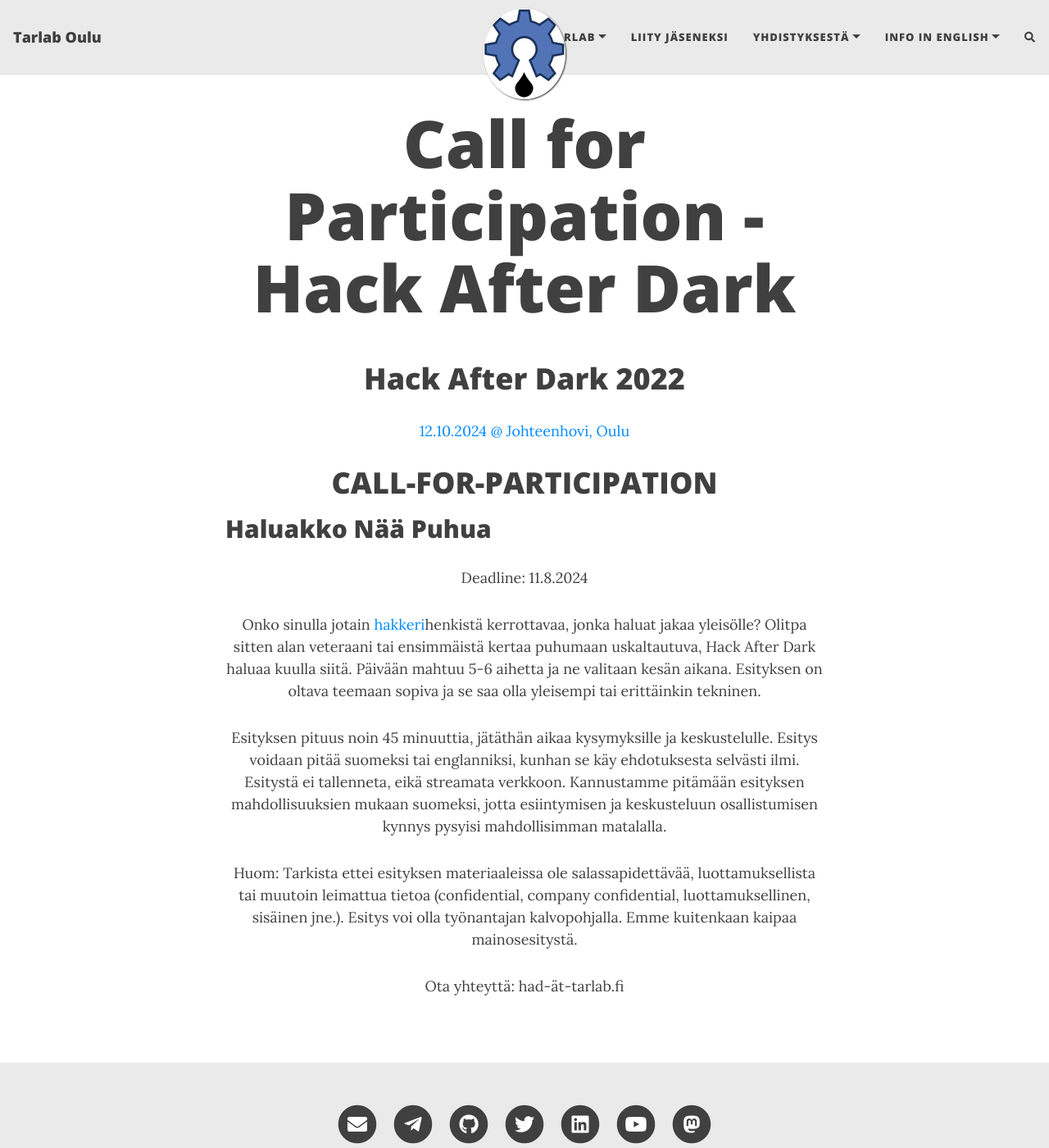
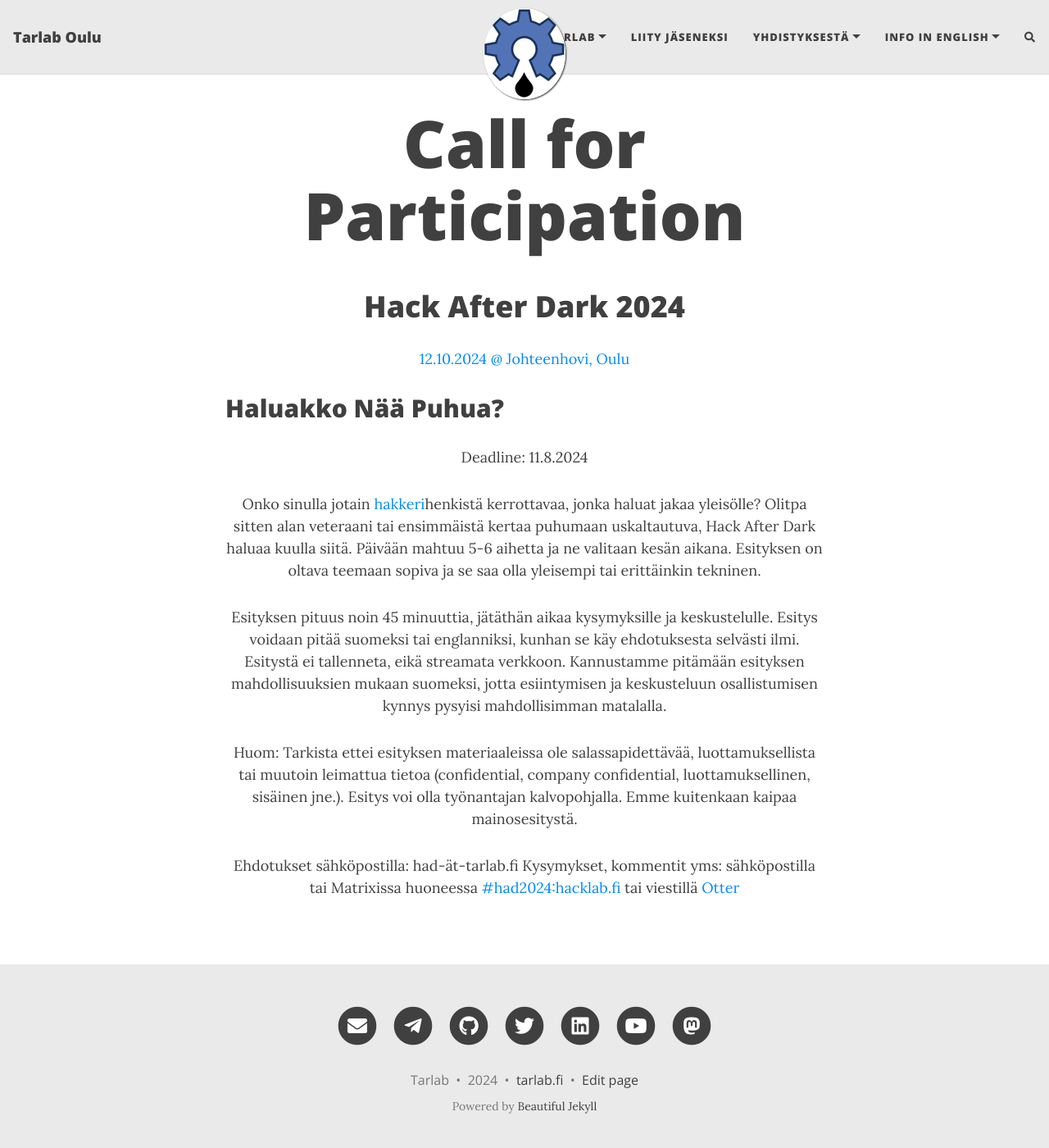
Before and after one commit to Tarlab/tarlab.github.io, a Jekyll site: the page built from _pages/cfp.md, in a window 1280 px wide and 1400 px high. Shown: the whole window at 82% size. Built offline with Jekyll 4.4.1, drawn with Linux system fonts in a browser that asks for light colours; nearby versions of some CDN libraries; comment, search, counter and statistics services are not loaded.

Commit message:
Contact info and minor tweaks.

```diff
--- a/_pages/cfp.md
+++ b/_pages/cfp.md
@@ -1,11 +1,10 @@
 ---
 layout: page
-title: Call for Participation - Hack After Dark
+title: Call for Participation
 ---
-# Hack After Dark 2022
+# Hack After Dark 2024
 [12.10.2024 @ Johteenhovi, Oulu](https://tarlab.fi/HackAfterDark/)
-# CALL-FOR-PARTICIPATION
-## Haluakko Nää Puhua
+## Haluakko Nää Puhua?
 Deadline: 11.8.2024
 
 Onko sinulla jotain [hakkeri](https://fi.wikipedia.org/wiki/Hakkeri#Hakkeri-sana)henkistä kerrottavaa, jonka haluat jakaa yleisölle? Olitpa sitten alan veteraani tai ensimmäistä kertaa puhumaan uskaltautuva, Hack After Dark haluaa kuulla siitä. Päivään mahtuu 5-6 aihetta ja ne valitaan kesän aikana. Esityksen on oltava teemaan sopiva ja se saa olla yleisempi tai erittäinkin tekninen.
@@ -14,4 +13,5 @@
 
 Huom: Tarkista ettei esityksen materiaaleissa ole salassapidettävää, luottamuksellista tai muutoin leimattua tietoa (confidential, company confidential, luottamuksellinen, sisäinen jne.). Esitys voi olla työnantajan kalvopohjalla. Emme kuitenkaan kaipaa mainosesitystä.
 
-Ota yhteyttä: had-ät-tarlab.fi
+Ehdotukset sähköpostilla: had-ät-tarlab.fi
+Kysymykset, kommentit yms: sähköpostilla tai Matrixissa huoneessa [#had2024:hacklab.fi](https://matrix.to/#/#had2024:hacklab.fi) tai viestillä [Otter](@otter:hacklab.fi)
```
